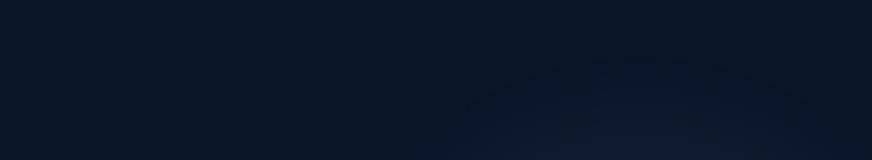
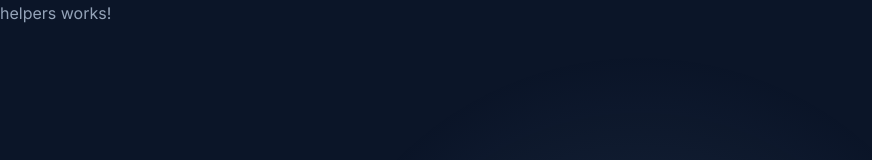
Before and after one commit to TomasSobotaT/Personal_Portfolio_Angular, an Angular app: page /pomucky in a window 1280 px wide. Before the commit this address led to /. Shown: the top 160 px of the page, without its empty margins (0-872 px from the left). Built offline with nearby package versions, Linux system fonts and the light colour scheme.

Commit message:
add helpers component

```diff
--- a/src/app/app.routes.ts
+++ b/src/app/app.routes.ts
@@ -2,6 +2,7 @@
 import { MainPageComponent } from './features/main-page/main-page.component';
 import { PageShellComponent } from './shared/page-shell/page-shell.component';
 import { FamilyTreeComponent } from './features/family-tree/family-tree.component';
+import { HelpersComponent } from './features/helpers/helpers.component';
 
 export const routes: Routes = [
   {
@@ -13,4 +14,8 @@
     path: 'rodokmen',
     component: FamilyTreeComponent,
   },
+  {
+    path: 'pomucky',
+    component: HelpersComponent,
+  },
 ];
--- a/src/app/core/data-sources/other.datasource.ts
+++ b/src/app/core/data-sources/other.datasource.ts
@@ -14,6 +14,6 @@
     title: 'Pomůcky při programování',
     description: 'Různé pomůcky pro programování a vývoj software.',
     tags: [],
-    link: 'https://example.com/programming-tools',
+    link: '/pomucky',
   },
 ];
--- /dev/null
+++ b/src/app/features/helpers/helpers.component.html
@@ -0,0 +1 @@
+<p>helpers works!</p>
```
Also changed, not shown: src/app/features/helpers/helpers.component.ts (added, +11 -0 lines), src/app/features/helpers/helpers.component.scss (added).
